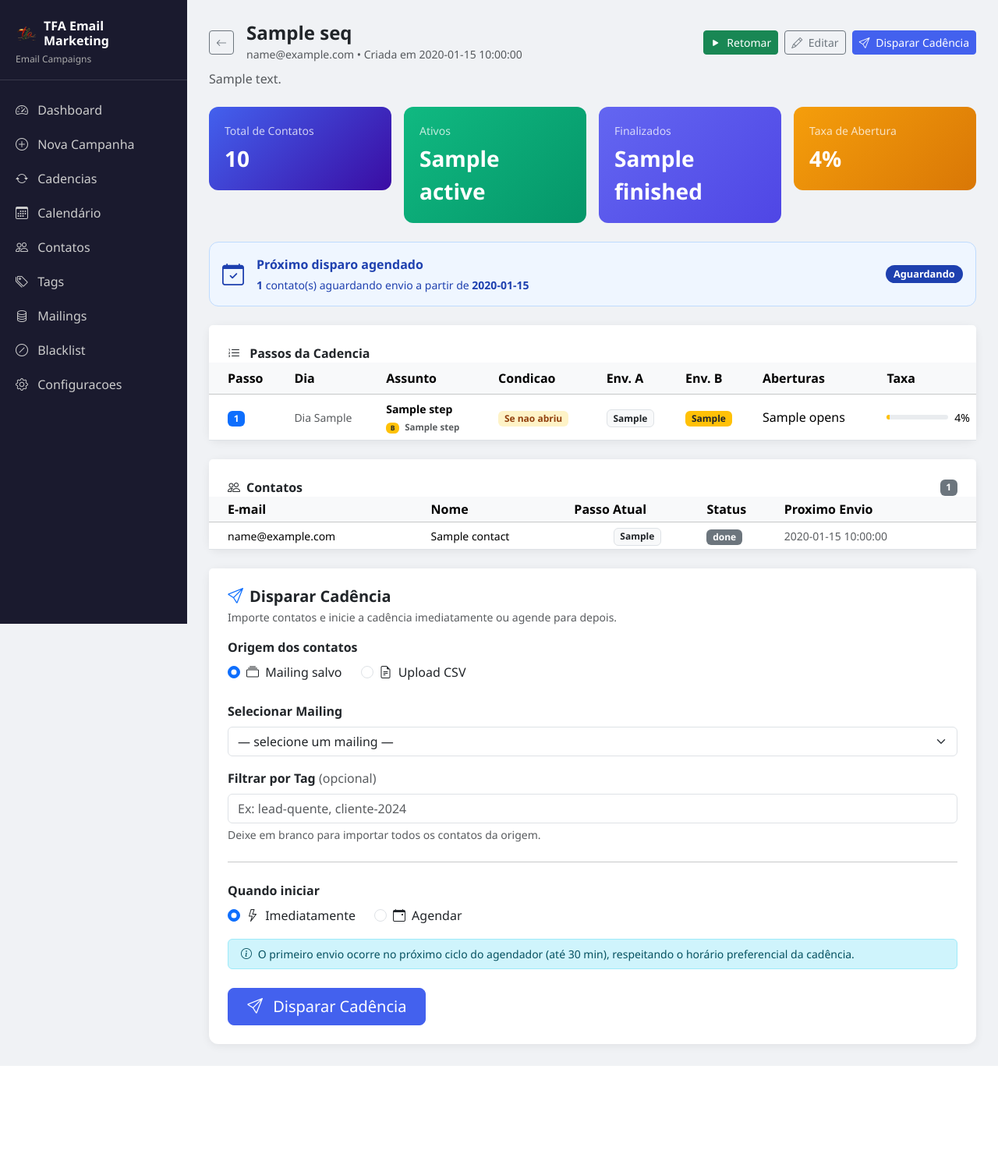
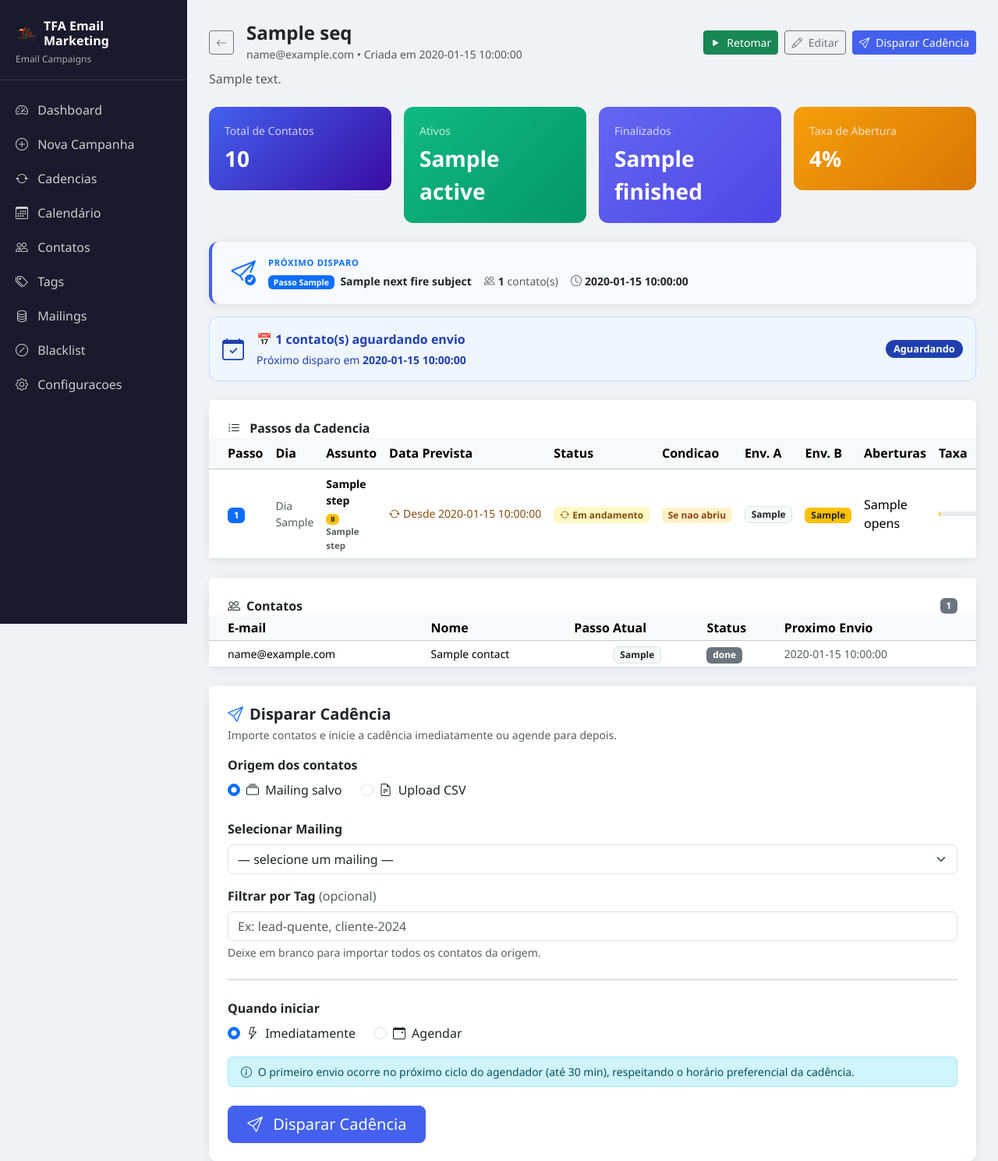
Before and after one commit to mentoriadathay-boop/ses-email-marketing, a Python web app: template templates/cadencia_detalhe.html in a window 1280 px wide. Shown: the top 1489 px of the page at 78% size. Before the commit the page ends 1367 px from the top, so only its background shows below. Run offline with Jinja, Linux system fonts and the light colour scheme; the template is opened without the code that fills it: most values are stand-ins (such as "Sample title", 1, 10 or a date in 2020); some libraries are stand-ins or nearby versions.

Commit message:
feat: banner status cadencia, previsao envio por passo, card proximo disparo

```diff
--- a/templates/cadencia_detalhe.html
+++ b/templates/cadencia_detalhe.html
@@ -59,26 +59,84 @@
   </div>
 </div>
 
-{% if next_dispatch %}
+{% if next_fire_step %}
+<div class="card mb-3" style="border-left:4px solid #4361ee;background:#f8faff">
+  <div class="card-body py-3 px-4">
+    <div class="d-flex align-items-center gap-3">
+      <i class="bi bi-send-check fs-2 text-primary flex-shrink-0"></i>
+      <div>
+        <div class="fw-semibold text-primary" style="font-size:.7rem;letter-spacing:.06em;text-transform:uppercase">Próximo Disparo</div>
+        <div class="d-flex flex-wrap gap-3 align-items-center mt-1">
+          <span class="small">
+            <span class="badge bg-primary me-1">Passo {{ next_fire_step }}</span>
+            {% if next_fire_subject %}
+              <span class="text-dark fw-semibold">{{ next_fire_subject[:70] }}{% if next_fire_subject|length > 70 %}…{% endif %}</span>
+            {% endif %}
+          </span>
+          <span class="small text-muted"><i class="bi bi-people me-1"></i><strong class="text-dark">{{ next_fire_count }}</strong> contato(s)</span>
+          {% if next_fire_time %}
+          <span class="small text-muted"><i class="bi bi-clock me-1"></i><strong class="text-dark">{{ next_fire_time }}</strong></span>
+          {% endif %}
+        </div>
+      </div>
+    </div>
+  </div>
+</div>
+{% endif %}
+
+{% if active == 0 and paused_count > 0 %}
+<div class="alert d-flex align-items-center gap-3 mb-4 py-3"
+     style="background:#fef9c3;border:1px solid #fde047;color:#854d0e;border-radius:12px">
+  <i class="bi bi-pause-circle fs-3 flex-shrink-0"></i>
+  <div class="flex-fill fw-semibold">⏸ Cadência pausada — {{ paused_count }} contato(s) em espera</div>
+  <span class="badge rounded-pill bg-warning text-dark" style="font-size:.8rem;padding:.4em .8em">Pausada</span>
+</div>
+{% elif total == 0 %}
+<div class="alert d-flex align-items-center gap-3 mb-4 py-3"
+     style="background:#fffbeb;border:1px solid #fde68a;color:#92400e;border-radius:12px">
+  <i class="bi bi-exclamation-triangle fs-3 flex-shrink-0"></i>
+  <div class="flex-fill fw-semibold">⚠️ Nenhum contato adicionado ainda</div>
+  <a href="#disparar-panel" class="btn btn-sm btn-warning">Disparar agora</a>
+</div>
+{% elif sent_today > 0 %}
+<div class="alert d-flex align-items-center gap-3 mb-4 py-3"
+     style="background:#f0fdf4;border:1px solid #86efac;color:#166534;border-radius:12px">
+  <i class="bi bi-rocket-takeoff fs-3 flex-shrink-0"></i>
+  <div class="flex-fill">
+    <div class="fw-semibold">🚀 Cadência ativa — {{ sent_today }} e-mail(s) enviado(s) hoje</div>
+    {% if next_fire_time %}
+    <div class="small mt-1">Próximo disparo: <strong>{{ next_fire_time }}</strong> para <strong>{{ next_fire_count }}</strong> contato(s)</div>
+    {% endif %}
+  </div>
+  <span class="badge rounded-pill bg-success" style="font-size:.8rem;padding:.4em .8em">Ativa</span>
+</div>
+{% elif pending_count > 0 %}
 <div class="alert d-flex align-items-center gap-3 mb-4 py-3"
      style="background:#eff6ff;border:1px solid #bfdbfe;color:#1e40af;border-radius:12px">
   <i class="bi bi-calendar-check fs-3 flex-shrink-0"></i>
   <div class="flex-fill">
-    <div class="fw-semibold">Próximo disparo agendado</div>
-    <div class="small mt-1">
-      <strong>{{ pending_count }}</strong> contato(s) aguardando envio a partir de
-      <strong>
-        {% if next_dispatch is string %}
-          {{ next_dispatch[:16] | replace('T', ' ') }}
-        {% else %}
-          {{ next_dispatch.strftime('%d/%m/%Y às %H:%M') }}
-        {% endif %}
-      </strong>
-    </div>
+    <div class="fw-semibold">📅 {{ pending_count }} contato(s) aguardando envio</div>
+    {% if next_fire_time %}
+    <div class="small mt-1">Próximo disparo em <strong>{{ next_fire_time }}</strong></div>
+    {% elif next_dispatch %}
+    <div class="small mt-1">Próximo disparo em <strong>{% if next_dispatch is string %}{{ next_dispatch[:16]|replace('T',' ') }}{% else %}{{ next_dispatch.strftime('%d/%m/%Y às %H:%M') }}{% endif %}</strong></div>
+    {% endif %}
   </div>
-  <span class="badge rounded-pill" style="background:#1e40af;font-size:.8rem;padding:.4em .8em">
-    Aguardando
-  </span>
+  <span class="badge rounded-pill" style="background:#1e40af;font-size:.8rem;padding:.4em .8em">Aguardando</span>
+</div>
+{% elif active > 0 %}
+<div class="alert d-flex align-items-center gap-3 mb-4 py-3"
+     style="background:#f0fdf4;border:1px solid #86efac;color:#166534;border-radius:12px">
+  <i class="bi bi-check-circle fs-3 flex-shrink-0"></i>
+  <div class="flex-fill fw-semibold">✅ Cadência ativa — {{ active }} contato(s) em andamento</div>
+  <span class="badge rounded-pill bg-success" style="font-size:.8rem;padding:.4em .8em">Ativa</span>
+</div>
+{% elif finished > 0 %}
+<div class="alert d-flex align-items-center gap-3 mb-4 py-3"
+     style="background:#f1f5f9;border:1px solid #cbd5e1;color:#475569;border-radius:12px">
+  <i class="bi bi-check2-all fs-3 flex-shrink-0"></i>
+  <div class="flex-fill fw-semibold">✅ Cadência concluída — {{ finished }} contato(s) finalizados</div>
+  <span class="badge rounded-pill bg-secondary" style="font-size:.8rem;padding:.4em .8em">Concluída</span>
 </div>
 {% endif %}
 
@@ -96,6 +154,8 @@
             <th class="ps-4">Passo</th>
             <th>Dia</th>
             <th>Assunto</th>
+            <th>Data Prevista</th>
+            <th>Status</th>
             <th>Condicao</th>
             <th>Env. A</th>
             <th>Env. B</th>
@@ -115,6 +175,32 @@
                 <span class="badge bg-warning text-dark me-1">B</span>
                 {{ m.step.ab_subject_b[:40] }}{% if m.step.ab_subject_b|length > 40 %}...{% endif %}
               </div>
+              {% endif %}
+            </td>
+            <td class="small" style="white-space:nowrap">
+              {% if m.step_status == 'Concluído' and m.first_sent_date %}
+                <span class="text-success"><i class="bi bi-check-circle me-1"></i>Enviado em {{ m.first_sent_date }}</span>
+              {% elif m.step_status == 'Em andamento' and m.first_sent_date %}
+                <span style="color:#854d0e"><i class="bi bi-arrow-repeat me-1"></i>Desde {{ m.first_sent_date }}</span>
+              {% elif m.predicted_date %}
+                <i class="bi bi-calendar3 me-1 text-muted"></i>{{ m.predicted_date }}
+              {% else %}
+                <span class="text-muted">—</span>
+              {% endif %}
+            </td>
+            <td>
+              {% if m.step_status == 'Concluído' %}
+                <span class="badge" style="background:#d1fae5;color:#065f46">
+                  <i class="bi bi-check-circle me-1"></i>Concluído
+                </span>
+              {% elif m.step_status == 'Em andamento' %}
+                <span class="badge" style="background:#fef9c3;color:#854d0e">
+                  <i class="bi bi-arrow-repeat me-1"></i>Em andamento
+                </span>
+              {% else %}
+                <span class="badge" style="background:#dbeafe;color:#1e40af">
+                  <i class="bi bi-clock me-1"></i>Aguardando
+                </span>
               {% endif %}
             </td>
             <td>
```
Also changed, not shown: app.py (+77 -2 lines).
